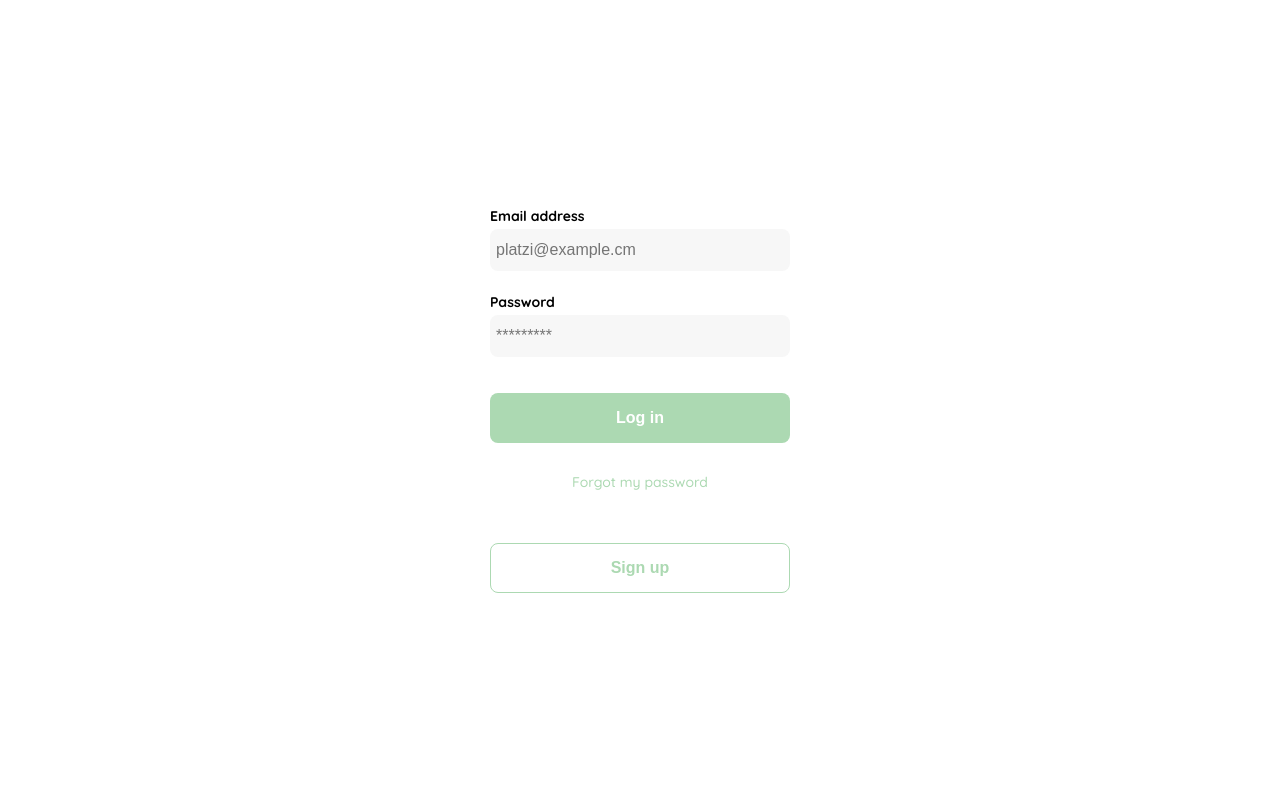
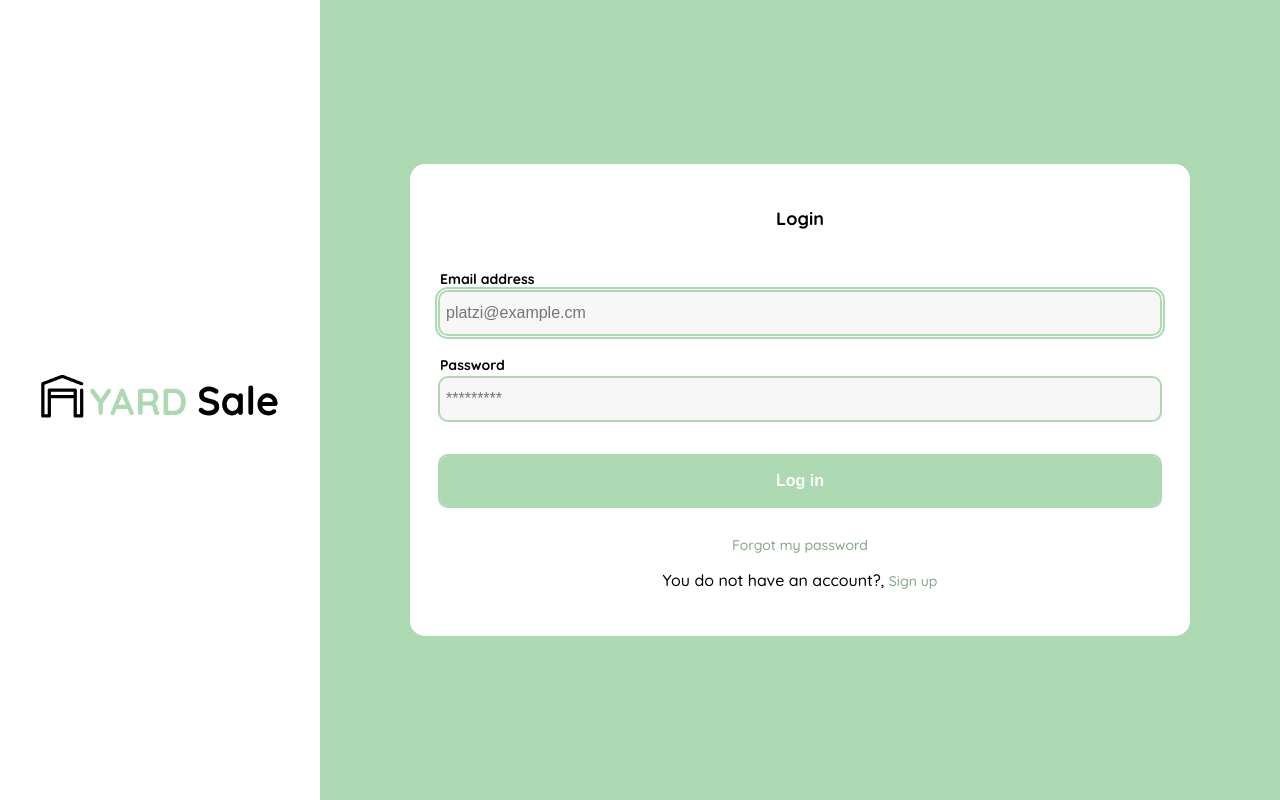
Before and after one commit to AriasCamilaA/yard_sale_curso_practico_js_and_frontend, a plain HTML site: page views/login.html in a window 1280 px wide. Drawn offline with Linux system fonts and the light colour scheme.

Commit message:
Modificación de algunos estilos y vistas

```diff
--- a/assets/css/style.css
+++ b/assets/css/style.css
@@ -4,6 +4,8 @@
     --very-light-pink: #C7C7C7;
     --text-input-field: #F7F7F7;
     --hospital-green: #ACD9B2;
+    --hospital-green-hover: #BDF0B1;
+    --hospital-green-dark: #83A688;
     --sm: 14px;
     --md: 16px;
     --lg: 18px;
@@ -14,29 +16,15 @@ body {
     font-family: 'Quicksand', sans-serif;
 }
 
-.login {
-    width: 100%;
-    height: 100vh;
-    display: grid;
-    place-items: center;
+a {
+    color: var(--hospital-green-dark);
+    font-size: var(--sm);
+    text-align: center;
+    text-decoration: none;
 }
 
-.form-container {
-    display: grid;
-    grid-template-rows: auto 1fr auto;
-    width: 300px;
-}
-
-.form div {
-    display: flex;
-    flex-direction: column;
-}
-
-.logo {
-    width: 150px;
-    margin-bottom: 48px;
-    justify-self: center;
-    display: none;
+a:hover {
+    text-shadow: 2px 1px 1px var(--hospital-green-hover);
 }
 
 .title {
@@ -54,17 +42,93 @@ body {
     text-align: center;
 }
 
-.form {
+.primary-button {
+    background-color: var(--hospital-green);
+    border-radius: 8px;
+    border: none;
+    color: var(--white);
+    width: 100%;
+    cursor: pointer;
+    font-size: var(--md);
+    font-weight: bold;
+    height: 50px;
+}
+
+.secondary-button {
+    background-color: var(--white);
+    border-radius: 8px;
+    border: 1px var(--hospital-green);
+    color: var(--hospital-green);
+    width: 100%;
+    cursor: pointer;
+    font-size: var(--md);
+    font-weight: bold;
+    height: 50px;
+}
+
+.primary-button:hover, .secondary-button:hover {
+    background-color: var(--hospital-green-hover);
+    border: 1px solid var(--hospital-green);
+    color: var(--black);
+}
+
+.container {
+    display: flex;
+}
+.container > .banner {
+    display: flex;
+    width: 25%;
+    align-items: center;
+    justify-content: center;
+}
+
+.banner > img {
+    width: 75%;
+}
+
+.login {
+    width: 75%;
+    height: 100vh;
+    display: grid;
+    place-items: center;
+    background-color: var(--hospital-green);
+}
+
+.center {
+    text-align: center;
+}
+
+.form-container {
+    background-color: var(--white);
+    padding: 30px;
+    display: grid;
+    grid-template-rows: auto 1fr auto;
+    width: 75%;
+    border-radius: 15px;
+}
+
+.form-container > form > input {
+    outline: solid 2px var(--hospital-green);
+}
+.form-container > form > input:focus{
+    outline: thick double var(--hospital-green);
+}
+
+.form div {
     display: flex;
     flex-direction: column;
 }
 
-.form a {
-    color: var(--hospital-green);
-    font-size: var(--sm);
-    text-align: center;
-    text-decoration: none;
-    margin-bottom: 52px;
+.logo {
+    width: 150px;
+    margin-bottom: 48px;
+    justify-self: center;
+    display: none;
+}
+
+.form {
+    display: flex;
+    flex-direction: column;
 }
 
 .label {
@@ -95,29 +159,7 @@ body {
     margin: 8px 0 32px 0;
 }
 
-.primary-button {
-    background-color: var(--hospital-green);
-    border-radius: 8px;
-    border: none;
-    color: var(--white);
-    width: 100%;
-    cursor: pointer;
-    font-size: var(--md);
-    font-weight: bold;
-    height: 50px;
-}
 
-.secondary-button {
-    background-color: var(--white);
-    border-radius: 8px;
-    border: 1px solid var(--hospital-green);
-    color: var(--hospital-green);
-    width: 100%;
-    cursor: pointer;
-    font-size: var(--md);
-    font-weight: bold;
-    height: 50px;
-}
 
 .login-button {
     margin-top: 14px;
--- a/views/login.html
+++ b/views/login.html
@@ -11,22 +11,30 @@
   <link rel="stylesheet" href="../assets/css/style.css">
 </head>
 <body>
+  <div class="container">
+    <div class="banner">
+      <img src="../assets/icons/logo_yard_sale.svg" alt="">
+    </div>
     <div class="login">
       <div class="form-container">
+        <h1 class="title">Login</h1>
         <img src="../assets/icons/logo_yard_sale.svg" alt="logo" class="logo">
 
         <form action="/" class="form">
           <label for="email" class="label">Email address</label>
-        <input type="text" id="email" placeholder="platzi@example.cm" class="input input-email">
+          <input type="text" id="email" placeholder="platzi@example.cm" class="input input-email" autofocus>
 
           <label for="password" class="label">Password</label>
           <input type="password" id="password" placeholder="*********" class="input input-password">
 
           <input type="submit" value="Log in" class="primary-button login-button">
-        <a href="/">Forgot my password</a>
+          <a href="../views/reset_password.html">Forgot my password</a>
         </form>
-
-      <button class="secondary-button signup-button">Sign up</button>
+        <p class="center">
+          You do not have an account?,
+          <a href="../views/singing.html">Sign up</a>
+        </p>
+      </div>
     </div>
   </div>
 </body>
```
Also changed, not shown: views/principal.html (+32 -17 lines), views/reset_password.html (+9 -1 lines), views/singing.html (+14 -3 lines). Lines whose indentation alone changed are shown as unchanged.
